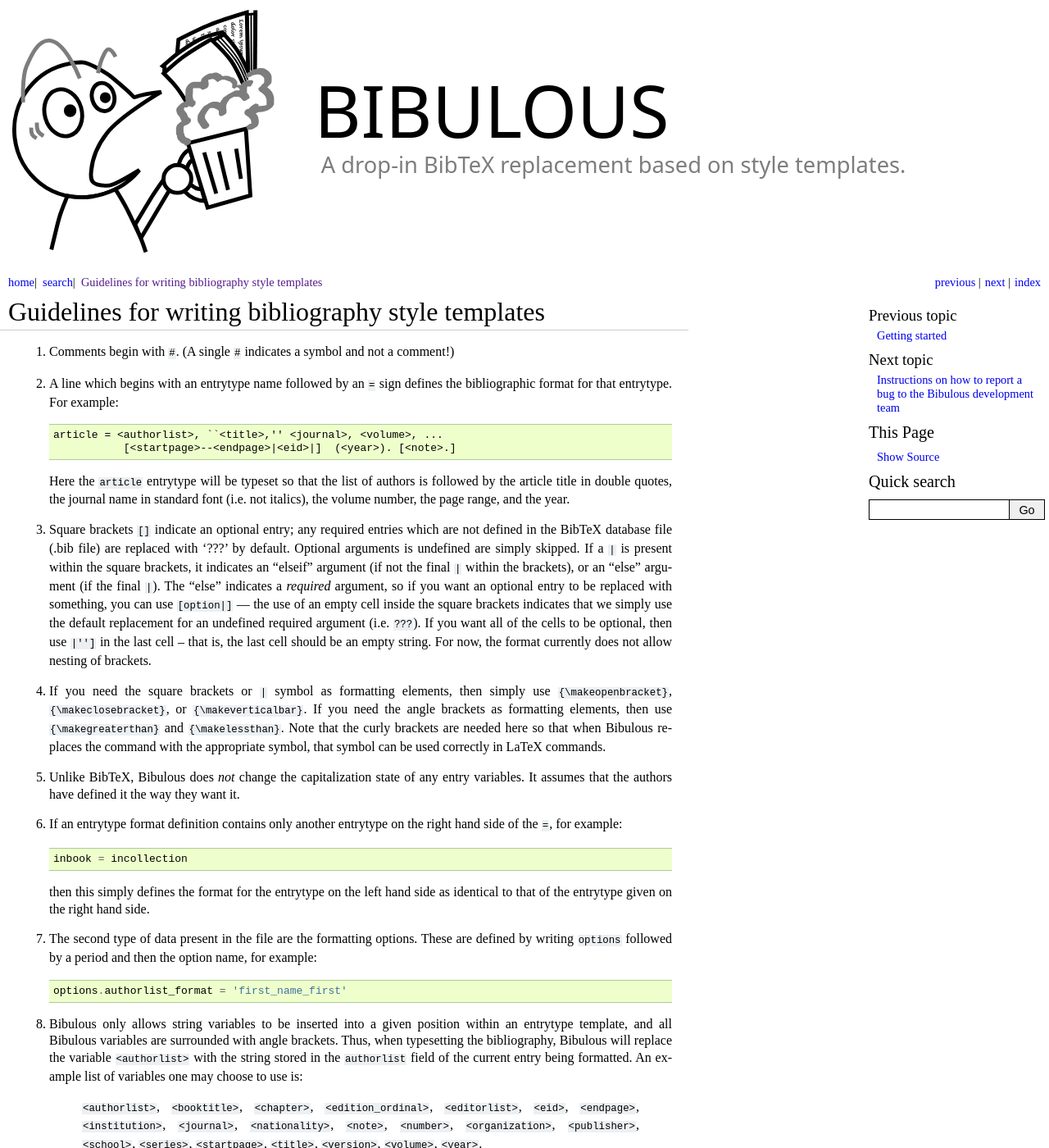
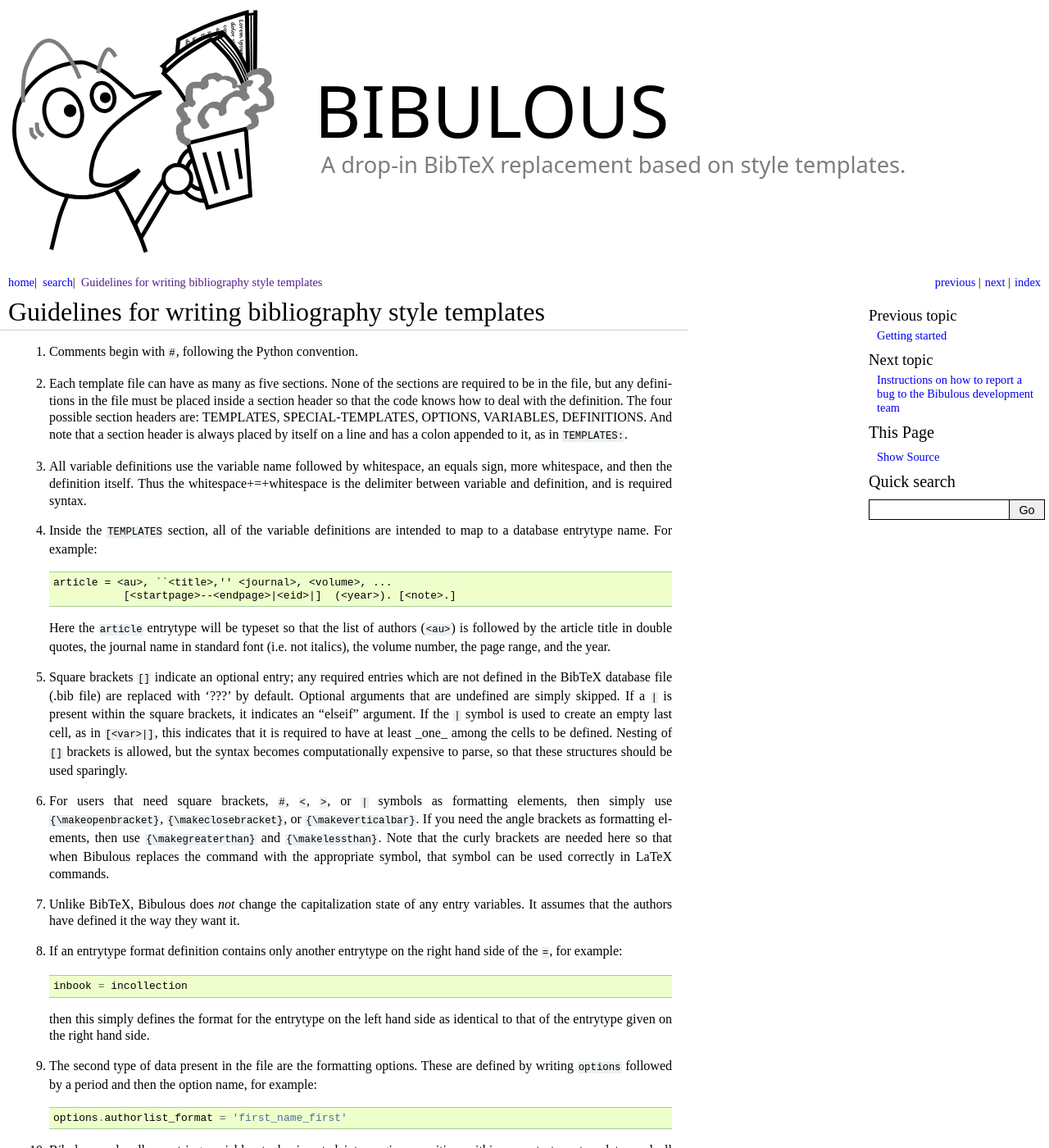
Before and after one commit to nzhagen/bibulous, a Sphinx documentation site: the page built from doc/guidelines_for_writing_style_templates.rst, in a window 1280 px wide and 1400 px high. Shown: the whole window at 82% size. Built offline with Sphinx 7.4.7, drawn with Linux system fonts in a browser that asks for light colours.

Commit message:
Starting long-needed revisions of documentation.

```diff
--- a/doc/getting_started.rst
+++ b/doc/getting_started.rst
@@ -1,7 +1,7 @@
 Getting started
 ===============
 
-For general users, all that is needed is place the main ``bibulous.py`` file into the Python path and to tell LaTeX to use Bibulous rather than BibTeX as their bibliography engine. For users interested in using the auxiliary command ``bibulous_authorextract.py``, this file must also be in the Python path, and must be in the same directory as the main file.
+For general users, all that is needed is place the main ``bibulous.py`` file into the Python path and to tell LaTeX to use Bibulous rather than BibTeX as their bibliography engine. For users interested in using the auxiliary command ``bibulous_authorextract.py``, this file must also be in the Python path, and must be in the same directory as the main file. It is also possible to tell any LaTeX front-end to use Bibulous in place of BibTeX. For Kile (on Linux) and WinEdt (on Windows), instructions for doing this are given below.
 
 Kile: replacing BibTeX with Bibulous
 ------------------------------------
--- a/doc/guidelines_for_writing_style_templates.rst
+++ b/doc/guidelines_for_writing_style_templates.rst
@@ -1,18 +1,22 @@
 Guidelines for writing bibliography style templates
 ===================================================
 
-#. Comments begin with ``#``. (A single ``#`` indicates a symbol and not a comment!)
+#. Comments begin with ``#``, following the Python convention.
 
-#. A line which begins with an entrytype name followed by an ``=`` sign defines the bibliographic format for that entrytype. For example::
+#. Each template file can have as many as five sections. None of the sections are required to be in the file, but any definitions in the file must be placed inside a section header so that the code knows how to deal with the definition. The four possible section headers are: TEMPLATES, SPECIAL-TEMPLATES, OPTIONS, VARIABLES, DEFINITIONS. And note that a section header is always placed by itself on a line and has a colon appended to it, as in ``TEMPLATES:``.
 
-      article = <authorlist>, ``<title>,'' <journal>, <volume>, ...
+#. All variable definitions use the variable name followed by whitespace, an equals sign, more whitespace, and then the definition itself. Thus the whitespace+=+whitespace is the delimiter between variable and definition, and is required syntax.
+
+#. Inside the ``TEMPLATES`` section, all of the variable definitions are intended to map to a database entrytype name. For example::
+
+      article = <au>, ``<title>,'' <journal>, <volume>, ...
                  [<startpage>--<endpage>|<eid>|]  (<year>). [<note>.]
 
-   Here the ``article`` entrytype will be typeset so that the list of authors is followed by the article title in double quotes, the journal name in standard font (i.e. not italics), the volume number, the page range, and the year.
+   Here the ``article`` entrytype will be typeset so that the list of authors (``<au>``) is followed by the article title in double quotes, the journal name in standard font (i.e. not italics), the volume number, the page range, and the year.
 
-#. Square brackets ``[]`` indicate an optional entry; any required entries which are not defined in the BibTeX database file (.bib file) are replaced with '???' by default. Optional arguments is undefined are simply skipped. If a ``|`` is present within the square brackets, it indicates an "elseif" argument (if not the final ``|`` within the brackets), or an "else" argument (if the final ``|``). The "else" indicates a *required* argument, so if you want an optional entry to be replaced with something, you can use ``[option|]`` --- the use of an empty cell inside the square brackets indicates that we simply use the default replacement for an undefined required argument (i.e. ``???``). If you want all of the cells to be optional, then use ``|'']`` in the last cell -- that is, the last cell should be an empty string. For  now, the format currently does not allow nesting of brackets.
+#. Square brackets ``[]`` indicate an optional entry; any required entries which are not defined in the BibTeX database file (.bib file) are replaced with '???' by default. Optional arguments that are undefined are simply skipped. If a ``|`` is present within the square brackets, it indicates an "elseif" argument. If the ``|`` symbol is used to create an empty last cell, as in ``[<var>|]``, this indicates that it is required to have at least _one_ among the cells to be defined. Nesting of ``[]`` brackets is allowed, but the syntax becomes computationally expensive to parse, so that these structures should be used sparingly.
 
-#. If you need the square brackets or ``|`` symbol as formatting elements, then simply use ``{\makeopenbracket}``, ``{\makeclosebracket}``, or ``{\makeverticalbar}``. If you need the angle brackets as formatting elements, then use ``{\makegreaterthan}`` and ``{\makelessthan}``. Note that the curly brackets are needed here so that when Bibulous replaces the command with the appropriate symbol, that symbol can be used correctly in LaTeX commands.
+#. For users that need square brackets, ``#``, ``<``, ``>``, or ``|`` symbols as formatting elements, then simply use ``{\makeopenbracket}``, ``{\makeclosebracket}``, or ``{\makeverticalbar}``. If you need the angle brackets as formatting elements, then use ``{\makegreaterthan}`` and ``{\makelessthan}``. Note that the curly brackets are needed here so that when Bibulous replaces the command with the appropriate symbol, that symbol can be used correctly in LaTeX commands.
 
 #. Unlike BibTeX, Bibulous does *not* change the capitalization state of any entry variables. It assumes that the authors have defined it the way they want it.
 
```
Also changed, not shown: README.rst (+7 -7 lines).
